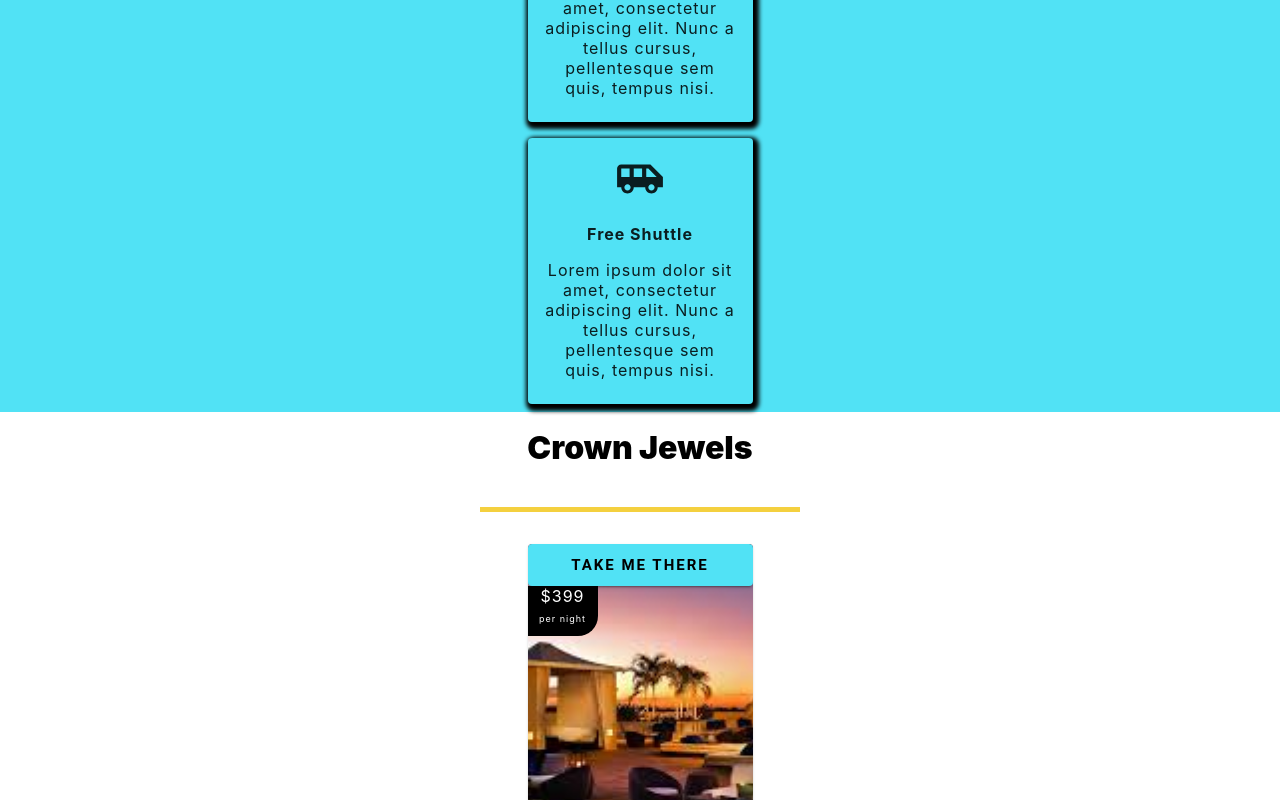
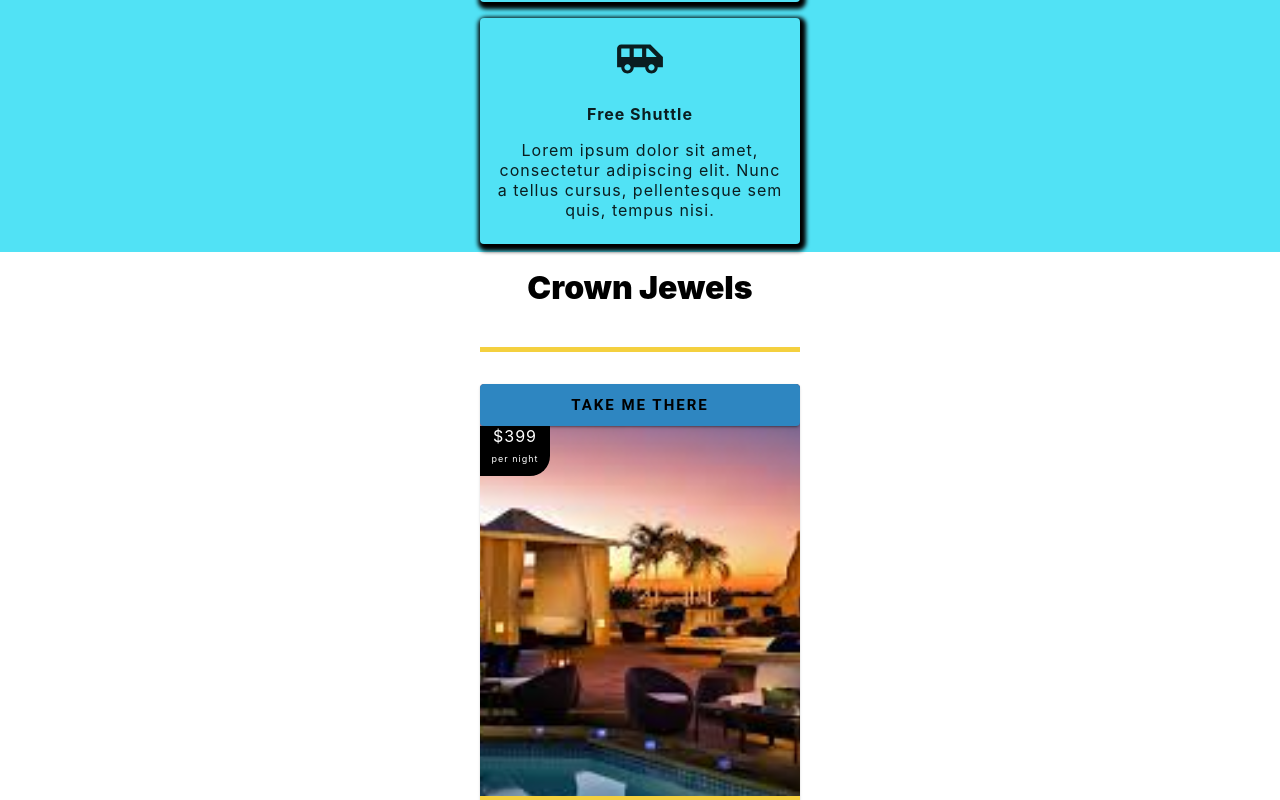
Before and after one commit to stefanghadjiew/Hotels, a React (Create React App) app in the folder client/: page / in a window 1280 px wide. Shown: the part 1640-2440 px from the top of the page. Built offline with nearby package versions, Linux system fonts and the light colour scheme.

Commit message:
long struggle with useContext passing empty data.Figured it out,also extracted passing data logic into separate component from the Database.Add custom hook to deliver data.Begin work on Hotels page

```diff
--- /dev/null
+++ b/client/src/Database.js
@@ -0,0 +1,53 @@
+import oneOfBest1 from "./images/oneOfBest1.jpg";
+import oneOfBest2 from "./images/oneOfBest2.jpg";
+import oneOfBest3 from "./images/oneOfBest3.jpg";
+import oneOfBest4 from "./images/oneOfBest4.jpg";
+import oneOfBest5 from "./images/oneOfBest5.jpg";
+import oneOfBest6 from "./images/oneOfBest6.jpg";
+
+export default  {
+    hotels : [
+        {
+            id:1,
+            img:oneOfBest1,
+            name:"The Punisher",
+            price: "$399",
+            featured:true
+        },
+        {
+            id:2,
+            img:oneOfBest2,
+            name:"Daredevil",
+            price:"$499",
+            featured:true
+        },
+        {
+            id:3,
+            img:oneOfBest3,
+            name:"Vengance",
+            price:"$429",
+            featured:true
+        },
+        {
+            id:4,
+            img:oneOfBest4,
+            name:"Stan",
+            price:"$469",
+            featured:true
+        },
+        {
+            id:5,
+            img:oneOfBest5,
+            name:"Loose yourself",
+            price:"$499",
+            featured:true
+        },
+        {
+            id:6,
+            img:oneOfBest6,
+            name:"Wonder Man",
+            price:"$419",
+            featured:true
+        },
+    ]
+}
--- a/client/src/DatabaseContext.js
+++ b/client/src/DatabaseContext.js
@@ -1,58 +1,24 @@
-import React from 'react';
+import React,{ useState,useEffect,useContext,createContext } from 'react';
+import DB from './Database';
 
-import oneOfBest1 from "./images/oneOfBest1.jpg";
-import oneOfBest2 from "./images/oneOfBest2.jpg";
-import oneOfBest3 from "./images/oneOfBest3.jpg";
-import oneOfBest4 from "./images/oneOfBest4.jpg";
-import oneOfBest5 from "./images/oneOfBest5.jpg";
-import oneOfBest6 from "./images/oneOfBest6.jpg";
 
-export const Database = React.createContext()
+export const Database = createContext()
 
-const DB = {
-    hotels : [
-        {
-            id:1,
-            img:oneOfBest1,
-            name:"The Punisher",
-            price: "$399"
-        },
-        {
-            id:2,
-            img:oneOfBest2,
-            name:"Daredevil",
-            price:"$499"
-        },
-        {
-            id:3,
-            img:oneOfBest3,
-            name:"Vengance",
-            price:"$429"
-        },
-        {
-            id:4,
-            img:oneOfBest4,
-            name:"Stan",
-            price:"$469"
-        },
-        {
-            id:5,
-            img:oneOfBest5,
-            name:"Loose yourself",
-            price:"$499"
-        },
-        {
-            id:6,
-            img:oneOfBest6,
-            name:"Wonder Man",
-            price:"$419"
-        },
-    ]
+export const useFeaturedHotels = () => {
+    return useContext(Database)
 }
+export const DatabaseProvider = ({children}) => {
+    const [state,setState] = useState({
+        featuredHotels:[],
+    })
+   const featuredHotels = DB.hotels.filter(hotel => hotel.featured === true)
 
-export const DatabaseProvider = ({children}) => {
+    useEffect(() => {
+       setState({featuredHotels});
+    },[])
+
     return (
-        <Database.Provider value={DB}>
+        <Database.Provider value={state}>
             {children}
         </Database.Provider>
     )
--- a/client/src/HomeHotels.js
+++ b/client/src/HomeHotels.js
@@ -1,12 +1,11 @@
-import React , { useContext} from 'react';
-import { Database } from "./DatabaseContext";
+import React , { useEffect }  from 'react';
 import Card from "@material-ui/core/Card";
 import CardContent from "@material-ui/core/CardContent";
 import Button from "@material-ui/core/Button";
+import { makeStyles } from '@material-ui/core';
+import {useFeaturedHotels} from './DatabaseContext';
 
-const HomeHotels = () => {
-    const database = useContext(Database)
-    const styles = {
+const useStyles = makeStyles((theme) => ({
     bottomBorder : {
         backgroundColor:"#F4D03F",
         height:"5px",
@@ -25,19 +24,36 @@ const HomeHotels = () => {
     },
     button : {
         color:"black",
-            backgroundColor:"#51e2f5",
+        backgroundColor:"#2E86C1",
         fontWeight:"bold",
-            letterSpacing:"2px"
+        letterSpacing:"2px",
+        '&:hover':{
+            backgroundColor:'#51e2f5 ',
+        }
+    },
+    card : {
+        backgroundSize:"cover",
+        backgroundPosition:"center",
+        minWidth:"225px",
+        minHeight:"275px",
+        margin:"0.5rem",
+        [theme.breakpoints.up('360')] : {
+            minWidth: '320px'
         }
     }
+}))
 
-    const renderHotels = database.hotels.map((hotel,index) => {
+const HomeHotels = () => {
+    const classes = useStyles()
+    const { featuredHotels } = useFeaturedHotels()
+    const renderHotels = featuredHotels.map(hotel => {
         return (
             <Card
-            key={index}
-            style={{backgroundImage:`url(${hotel.img})`,backgroundSize:"cover",backgroundPosition:"center",minWidth:"225px",minHeight:"275px",margin:"0.5rem"}}>
+            key={hotel.id}
+            className={classes.card}
+            style={{backgroundImage:`url(${hotel.img})`}}>
                 <CardContent style={{display:"flex",flexDirection:"column",padding:0}}>
-                    <Button size="large" variant="contained" style={styles.button}>Take Me There</Button>
+                    <Button size="large" variant="contained" className={classes.button}>Take Me There</Button>
                     <div style={{height:"50px",width:"70px",backgroundColor:"black",color:"white",borderBottomRightRadius:"20px"}}>{hotel.price}<br/> <span style={{fontSize:"xx-small"}}>per night</span></div>
                     <div style={{backgroundColor:"#F4D03F",marginTop:"100%"}}>
                         <p style={{margin:"0.5rem",fontWeight:"900"}}>{hotel.name}</p>
@@ -47,11 +63,13 @@ const HomeHotels = () => {
         )
     })
 
+
+
     return(
         <div style={{textAlign:"center"}}>
         <h1 style={{padding:"1rem",fontWeight:"900"}}>Crown Jewels</h1>
-            <div style={styles.bottomBorder}></div>
-            <div style={styles.cardContainer}>
+            <div className={classes.bottomBorder}></div>
+            <div className={classes.cardContainer}>
                 {renderHotels}
             </div>
         </div>
--- a/client/src/Navbar.js
+++ b/client/src/Navbar.js
@@ -10,13 +10,10 @@ import ListItem from '@material-ui/core/ListItem';
 import ListItemIcon from '@material-ui/core/ListItemIcon';
 import ListItemText from '@material-ui/core/ListItemText';
 import Drawer from '@material-ui/core/Drawer';
+import { makeStyles } from '@material-ui/core';
 
-const Navbar = () => {
-    const [isOpen,setIsOpen] = useState(false)
-    const handleMenu = () => {
-        setIsOpen(!isOpen)
-    }
-    const navStyles = {
+
+const useStyles = makeStyles((theme) =>({
     nav : {
         zIndex:"100",
         display: "flex",
@@ -35,7 +32,22 @@ const Navbar = () => {
         fontWeight:"bold",
         margin: "0.75rem",
         fontSize: "1.5rem"
+    },
+    button : {
+       [theme.breakpoints.up("541")]: {
+           display:'none'
+       },
+        '&:hover' : {
+            backgroundColor:'#51e2f5',
         }
+    }
+}))
+
+const Navbar = () => {
+    const classes = useStyles()
+    const [isOpen,setIsOpen] = useState(false)
+    const handleMenu = () => {
+        setIsOpen(!isOpen)
     }
 
     return (
@@ -44,7 +56,7 @@ const Navbar = () => {
                 <Drawer anchor={'top'} open={isOpen} onClose={handleMenu}>
                      <List>
                         {[{text:'Home',icon:<HomeIcon/>},{text:'Hotels',icon:<HotelIcon/>},{text:'Reservations',icon:<DoneOutlineIcon/>}].map((item,index) => (
-                        <ListItem button key={index}>
+                        <ListItem button key={index} >
                             <ListItemIcon>{item.icon}</ListItemIcon>
                             <ListItemText>{item.text}</ListItemText>
                         </ListItem>
@@ -52,8 +64,8 @@ const Navbar = () => {
                     </List>
                 </Drawer>
             )}
-            <nav style={navStyles.nav}>
-                <div style={navStyles.logo}>
+            <nav className={classes.nav}>
+                <div className={classes.logo}>
                     <Link to="/" style={{textDecoration:"none",letterSpacing:"3px"}}>
                         <span style={{color:"#51e2f5"}}>
                             Dream
@@ -64,7 +76,7 @@ const Navbar = () => {
                     </Link>
                 </div>
                 <div style={{margin:"auto 0 auto 0"}}>
-                    <IconButton onClick={handleMenu}>
+                    <IconButton className={classes.button} onClick={handleMenu}>
                         <SubjectIcon/>
                     </IconButton>
                 </div>
--- a/client/src/Services.js
+++ b/client/src/Services.js
@@ -5,9 +5,9 @@ import NaturePeopleIcon from '@material-ui/icons/NaturePeople';
 import AirportShuttleIcon from '@material-ui/icons/AirportShuttle';
 import Card from "@material-ui/core/Card";
 import CardContent from "@material-ui/core/CardContent";
+import { makeStyles } from '@material-ui/core';
 
-const Services = () => {
-    const styles = {
+const useStyles = makeStyles((theme) => ({
     bottomBorder : {
         backgroundColor:"#F4D03F",
         height:"5px",
@@ -23,7 +23,10 @@ const Services = () => {
         maxHeight:"275px",
         backgroundColor:"#51e2f5 ",
         margin:"0.5rem",
-            boxShadow:"2px 3px 4px 4px black"
+        boxShadow:"2px 3px 4px 4px black",
+        [theme.breakpoints.up('360')] : {
+            maxWidth:'320px'
+        }
     },
     cardContainer:{
         minHeight:"50vh",
@@ -35,27 +38,30 @@ const Services = () => {
         justifyContent:"center",
         flexDirection: "column",
     }
-    }
+}))
+
+const Services = () => {
+    const classes = useStyles()
 
     const [state,setState] = useState({
         services: [
             {
-               icon:  <LocalBarIcon style={styles.icon}/>,
+               icon:  <LocalBarIcon className={classes.icon}/>,
                title : "Best Cocktails",
                info : "Lorem ipsum dolor sit amet, consectetur adipiscing elit. Nunc a tellus cursus, pellentesque sem quis, tempus nisi."
             },
             {
-               icon:  <PoolIcon style={styles.icon}/>,
+               icon:  <PoolIcon className={classes.icon}/>,
                title : "Free Swimming",
                info : "Lorem ipsum dolor sit amet, consectetur adipiscing elit. Nunc a tellus cursus, pellentesque sem quis, tempus nisi."
             },
             {
-               icon:  <NaturePeopleIcon style={styles.icon}/>,
+               icon:  <NaturePeopleIcon className={classes.icon}/>,
                title : "Endless Hiking",
                info : "Lorem ipsum dolor sit amet, consectetur adipiscing elit. Nunc a tellus cursus, pellentesque sem quis, tempus nisi."
             },
             {
-               icon:  <AirportShuttleIcon style={styles.icon}/>,
+               icon:  <AirportShuttleIcon className={classes.icon}/>,
                title : "Free Shuttle",
                info : "Lorem ipsum dolor sit amet, consectetur adipiscing elit. Nunc a tellus cursus, pellentesque sem quis, tempus nisi."
             },
@@ -65,7 +71,7 @@ const Services = () => {
 
     const renderServices = state.services.map((item,index) => {
         return (
-            <Card key={index} style={styles.card}>
+            <Card key={index} className={classes.card}>
                 <CardContent>
                     {item.icon}
                     <h1 style={{fontSize:"1rem",margin:"1rem",textTransform:"capitalize"}}>{item.title}</h1>
@@ -78,8 +84,8 @@ const Services = () => {
     return (
         <div style={{backgroundColor:"#51e2f5",textAlign:"center"}}>
         <h1 style={{padding:"1rem",fontWeight:"900"}}>Services</h1>
-        <div style={styles.bottomBorder}></div>
-        <div style={styles.cardContainer}>
+        <div className={classes.bottomBorder}></div>
+        <div className={classes.cardContainer}>
             {renderServices}
         </div>
     </div>
--- a/client/src/index.js
+++ b/client/src/index.js
@@ -1,13 +1,18 @@
-import React, { useContext } from 'react';
+import React from 'react';
 import ReactDOM from 'react-dom';
 import './index.css';
 import App from './App';
-
+import { BrowserRouter as Router } from 'react-router-dom';
+import { DatabaseProvider } from "./DatabaseContext";
 
 
 ReactDOM.render(
   <React.StrictMode>
-    <App />
+    <DatabaseProvider>
+      <Router>
+        <App />
+      </Router>
+    </DatabaseProvider>
   </React.StrictMode>,
   document.getElementById('root')
 );
```
Also changed, not shown: client/src/App.js (+6 -10 lines), client/src/Hotels.js (added, +13 -0 lines). Lines whose indentation alone changed are shown as unchanged.
